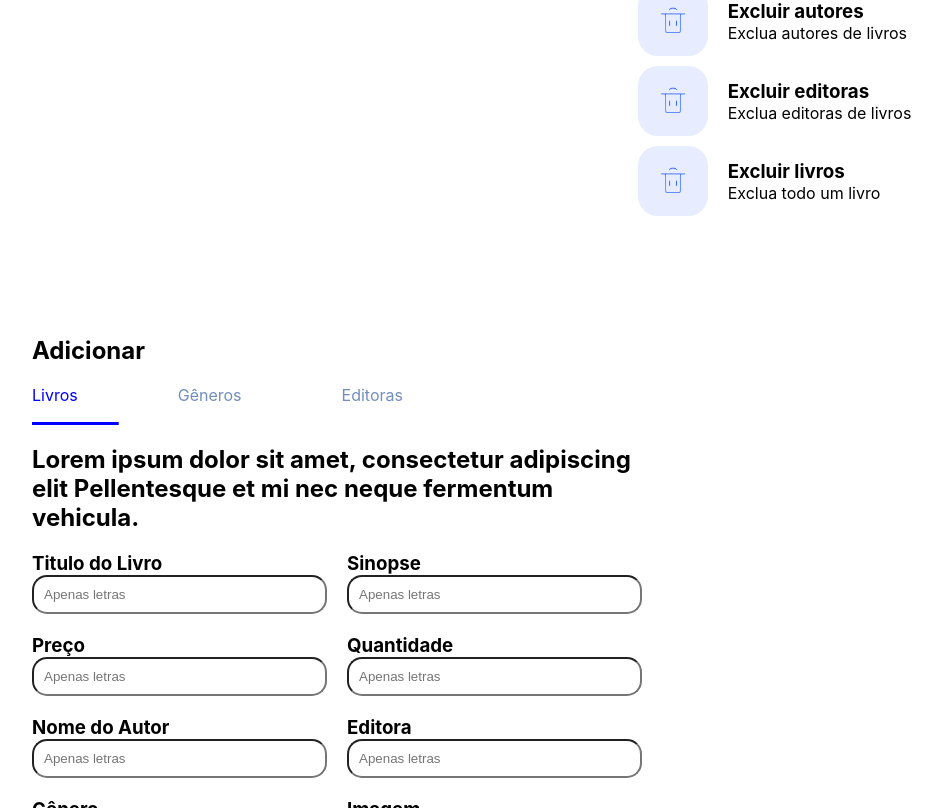
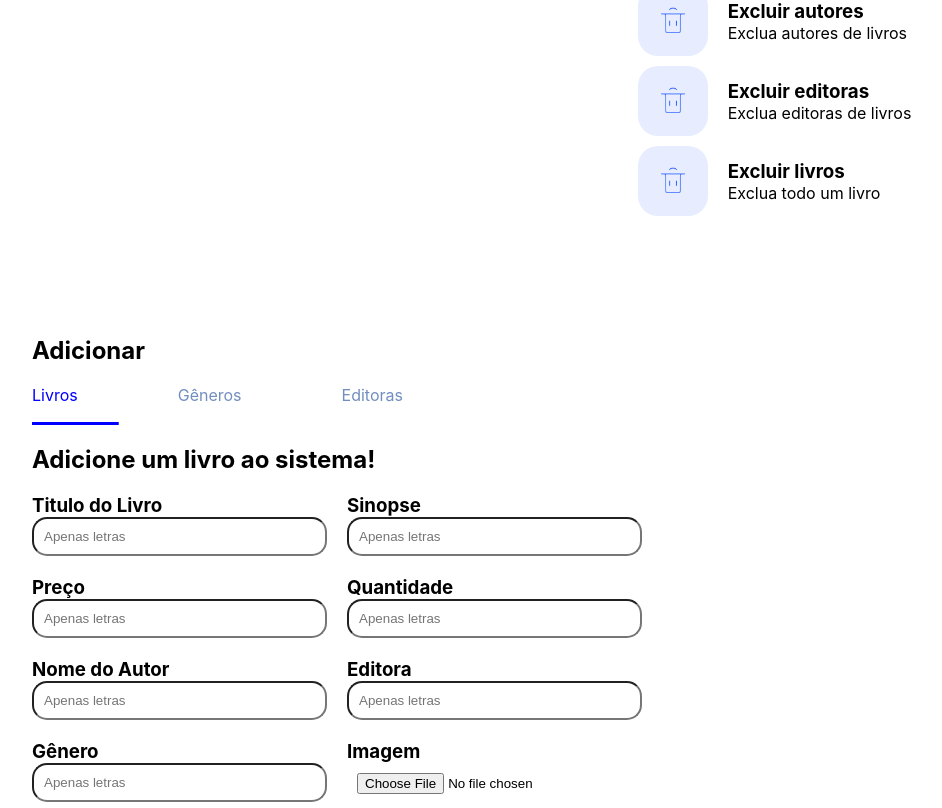
Before and after one commit to CypherCodeTCC/SystemAdmin, a React (Vite) app: page /panel in a window 1280 px wide. Shown: the part 292-1100 px from the top of the page, without its empty margins (303-1245 px from the left). Built offline with nearby package versions, Linux system fonts and the light colour scheme; no server answers; sample sign-in values are in the browser's storage.

Commit message:
[fix] adding title

```diff
--- a/src/routes/panelSec/Forms.jsx
+++ b/src/routes/panelSec/Forms.jsx
@@ -134,6 +134,9 @@ export default function Forms({ selectedForm }) {
       case 1:
         return (
           <>
+              <h2>
+                Adicione um livro ao sistema!
+              </h2>
             <Card>
               <h3>Titulo do Livro</h3>
               <Input type="text" placeholder="Apenas letras" onChange={handleChange} name="name" value={formData.book.name} />
@@ -172,6 +175,9 @@ export default function Forms({ selectedForm }) {
       case 2:
         return (
           <>
+              <h2>
+                Adicione um gênero ao sistema!
+              </h2>
             <Card>
               <h3>Nome do gênero</h3>
               <Input
@@ -198,6 +204,9 @@ export default function Forms({ selectedForm }) {
       case 3:
         return (
           <>
+              <h2>
+                Adicione uma editora ao sistema!
+              </h2>
             <CardPublishing>
               <h3>Nome da editora</h3>
               <Input
--- a/src/routes/panelSec/Panel.jsx
+++ b/src/routes/panelSec/Panel.jsx
@@ -283,10 +283,6 @@ export default function Panel() {
                   </AList>
                 </li>
               </UlList>
-              <h2>
-                Lorem ipsum dolor sit amet, consectetur adipiscing elit
-                Pellentesque et mi nec neque fermentum vehicula.
-              </h2>
               <Forms selectedForm={selectedForm} />
             </ContainerInsert>
           </>
--- a/src/routes/panelSec/panelStyle.jsx
+++ b/src/routes/panelSec/panelStyle.jsx
@@ -215,6 +215,10 @@ export const ContainerInsert = styled.div`
   width: 50%;
   margin: auto;
 
+  h2{
+    width: 100%;
+  }
+
   .blue {
     color: blue;
     cursor: pointer;
```
